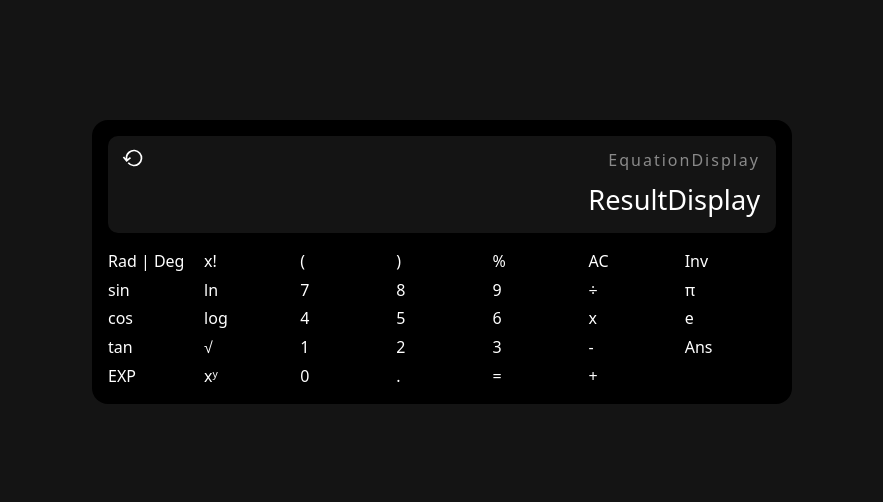
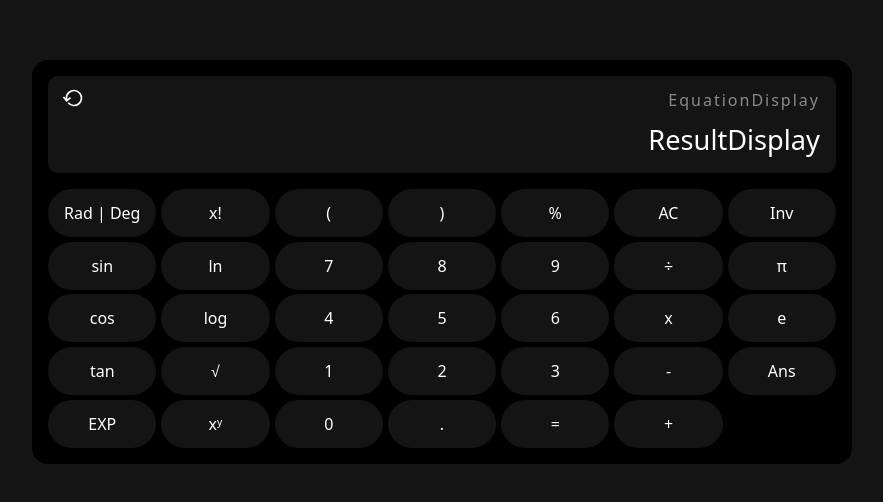
Before and after one commit to madiha-m/google_sci_calculator, a React (Vite) app: page / in a window 1280 px wide. Shown: the part 138-640 px from the top of the page, without its empty margins (198-1081 px from the left). Built offline with nearby package versions, Linux system fonts and the light colour scheme.

Commit message:
feat: add styles for calculator buttons

```diff
--- a/src/components/Calculator.jsx
+++ b/src/components/Calculator.jsx
@@ -1,5 +1,5 @@
 import React from "react";
-import { bodyClass, gridLayoutKeysClass } from "../styles";
+import { bodyClass, buttonGridClass } from "../styles";
 import { KEYS } from "../utils/constants";
 import Keys from "./Keys";
 import Display from "./Display";
@@ -8,7 +8,7 @@ const Calculator = () => {
   return (
     <div className={bodyClass}>
       <Display />
-      <div className={gridLayoutKeysClass}>
+      <div className={buttonGridClass}>
         {KEYS.map((item, index) => (
           <Keys
             label={item}
--- a/src/components/Keys.jsx
+++ b/src/components/Keys.jsx
@@ -1,7 +1,8 @@
 import React from "react";
+import { buttonClass } from "../styles";
 
 const Keys = ({ label }) => {
-  return <div>{label}</div>;
+  return <div className={`${buttonClass}`}>{label}</div>;
 };
 
 export default Keys;
--- a/src/styles.js
+++ b/src/styles.js
@@ -4,8 +4,7 @@ export const panelClass =
 export const bodyClass =
   "min-w-[700px] bg-black flex flex-col gap-4 p-4 rounded-2xl";
 
-export const gridLayoutKeysClass =
-  "grid grid-cols-[repeat(7,1fr)] gap-[0.3rem]";
+// Top Section
 
 export const topClass =
   "overflow-x-auto bg-[#141414] min-h-[10px] flex flex-col py-3 px-4 rounded-[10px] relative";
@@ -21,3 +20,10 @@ export const equationDisplayClass =
   "text-[1rem] tracking-[2px] flex gap-[5px] items-center text-[rgba(255,255,255,0.5)] justify-end";
 
 export const resultDisplayClass = "text-[1.7rem] text-white pt-2";
+
+// Keypad
+
+export const buttonGridClass = "grid grid-cols-[repeat(7,1fr)] gap-[0.3rem]";
+
+export const buttonClass =
+  "h-12 bg-[#141414] flex cursor-pointer items-center justify-center p-4 rounded-[35px] hover:bg-[#4ccdc742]";
```
